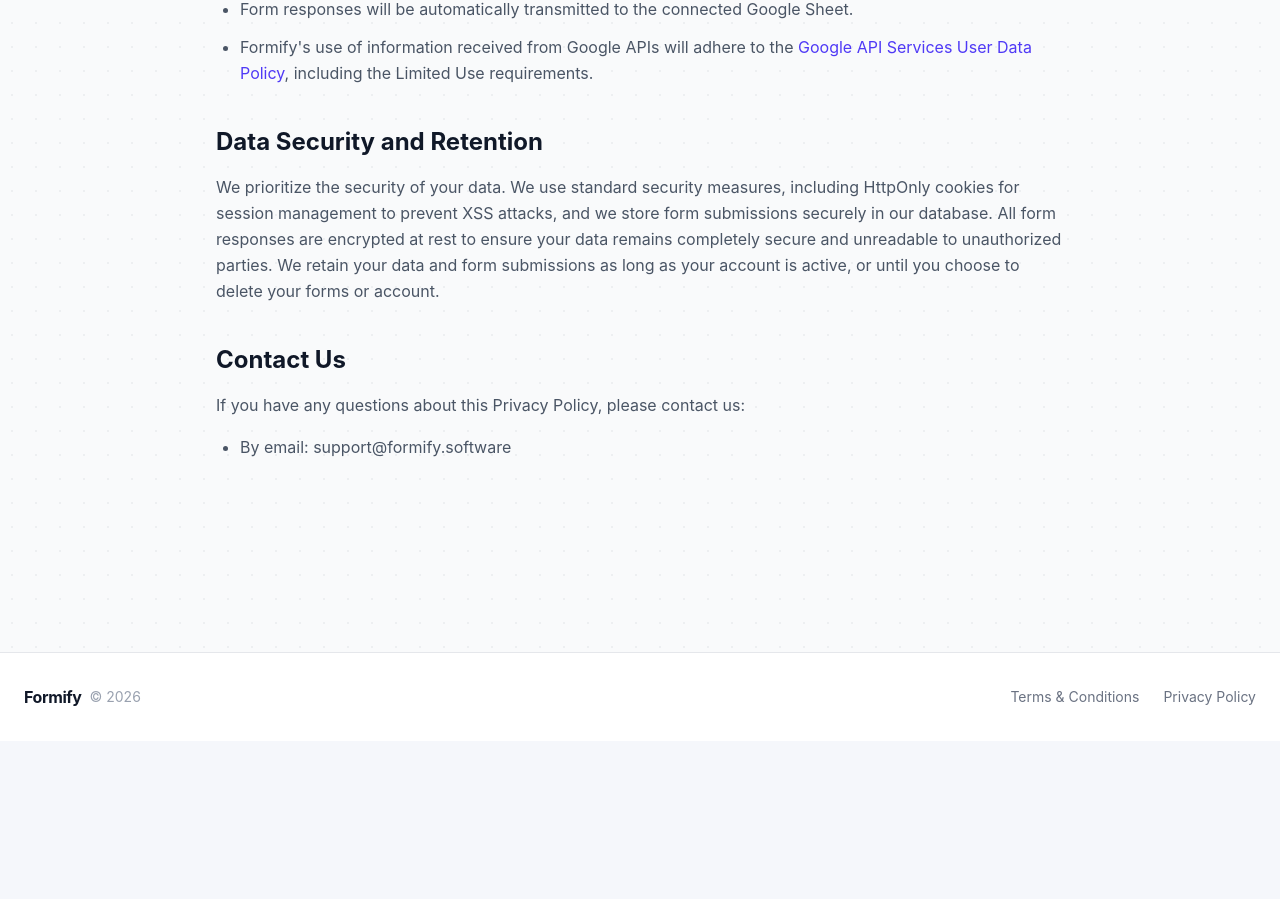
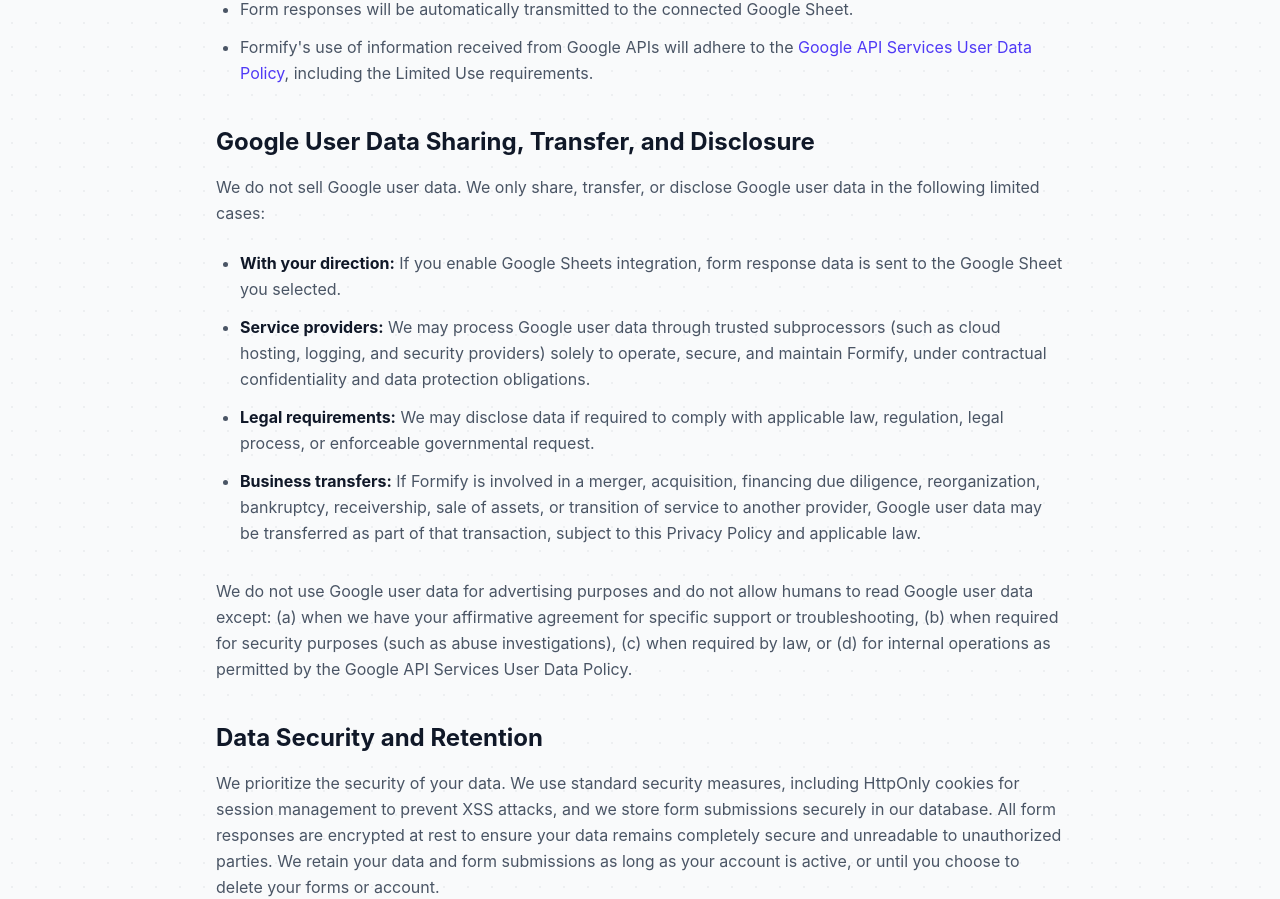
Before and after one commit to QUBITABHAY/formify, a React (Vite) app: page /privacy in a window 1280 px wide. Shown: the part 1357-2256 px from the top of the page. Before the commit the page ends 2098 px from the top, so only its background shows below. Built offline with nearby package versions, Linux system fonts and the light colour scheme; no server answers; the HTML template or start-up script is replaced by a standard one.

Commit message:
fix: update last updated date and add Google user data sharing policy details

```diff
--- a/src/pages/PrivacyPage.tsx
+++ b/src/pages/PrivacyPage.tsx
@@ -29,7 +29,7 @@
 
         <div className="max-w-none text-gray-600">
           <p className="text-sm border-b border-gray-100 pb-8 mb-8 text-gray-400 font-medium">
-            Last updated: March 03, 2026
+            Last updated: March 18, 2026
           </p>
 
           <p className="leading-relaxed mb-6">
@@ -135,6 +135,49 @@
           </ul>
 
           <h2 className="text-2xl font-bold text-gray-900 mt-10 mb-4">
+            Google User Data Sharing, Transfer, and Disclosure
+          </h2>
+          <p className="leading-relaxed mb-6">
+            We do not sell Google user data. We only share, transfer, or
+            disclose Google user data in the following limited cases:
+          </p>
+          <ul className="list-disc pl-6 space-y-3 mb-8">
+            <li className="leading-relaxed">
+              <strong className="text-gray-900">With your direction:</strong> If
+              you enable Google Sheets integration, form response data is sent
+              to the Google Sheet you selected.
+            </li>
+            <li className="leading-relaxed">
+              <strong className="text-gray-900">Service providers:</strong> We
+              may process Google user data through trusted subprocessors (such
+              as cloud hosting, logging, and security providers) solely to
+              operate, secure, and maintain Formify, under contractual
+              confidentiality and data protection obligations.
+            </li>
+            <li className="leading-relaxed">
+              <strong className="text-gray-900">Legal requirements:</strong> We
+              may disclose data if required to comply with applicable law,
+              regulation, legal process, or enforceable governmental request.
+            </li>
+            <li className="leading-relaxed">
+              <strong className="text-gray-900">Business transfers:</strong> If
+              Formify is involved in a merger, acquisition, financing due
+              diligence, reorganization, bankruptcy, receivership, sale of
+              assets, or transition of service to another provider, Google user
+              data may be transferred as part of that transaction, subject to
+              this Privacy Policy and applicable law.
+            </li>
+          </ul>
+          <p className="leading-relaxed mb-6">
+            We do not use Google user data for advertising purposes and do not
+            allow humans to read Google user data except: (a) when we have your
+            affirmative agreement for specific support or troubleshooting, (b)
+            when required for security purposes (such as abuse investigations),
+            (c) when required by law, or (d) for internal operations as
+            permitted by the Google API Services User Data Policy.
+          </p>
+
+          <h2 className="text-2xl font-bold text-gray-900 mt-10 mb-4">
             Data Security and Retention
           </h2>
           <p className="leading-relaxed mb-6">
```
